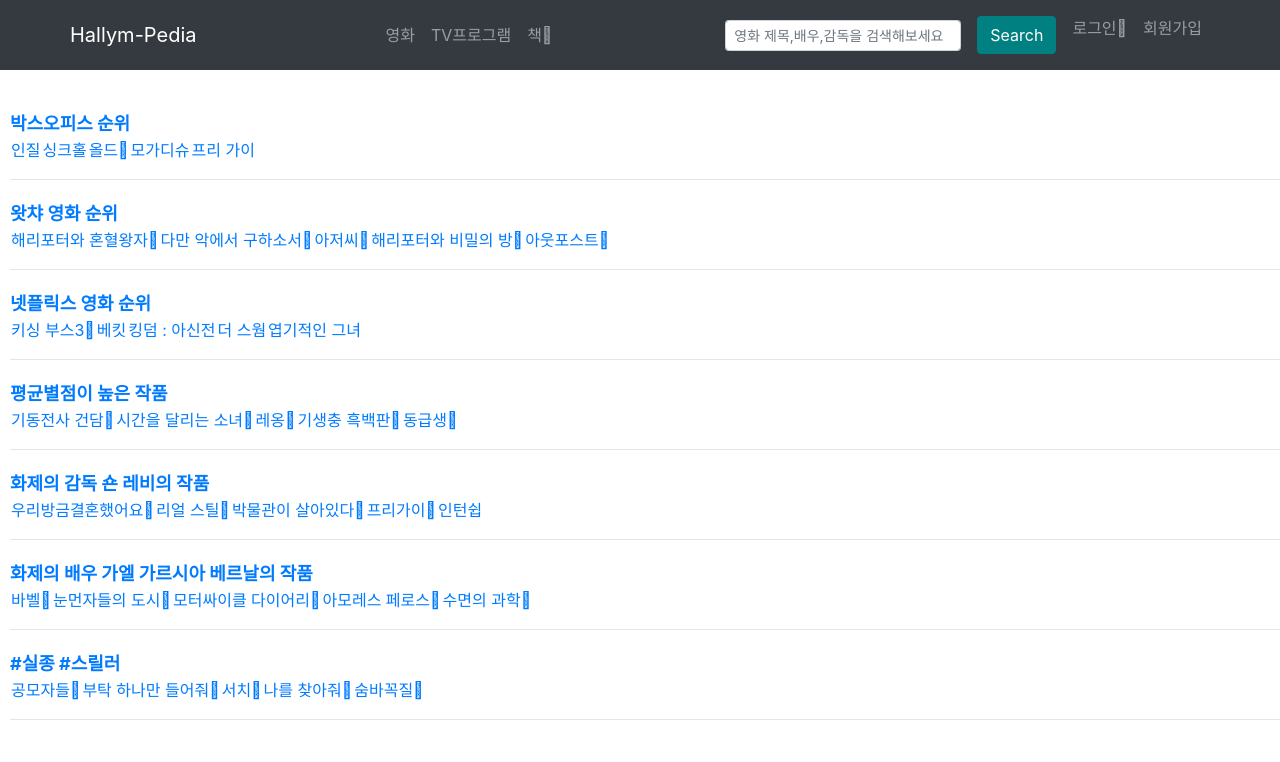
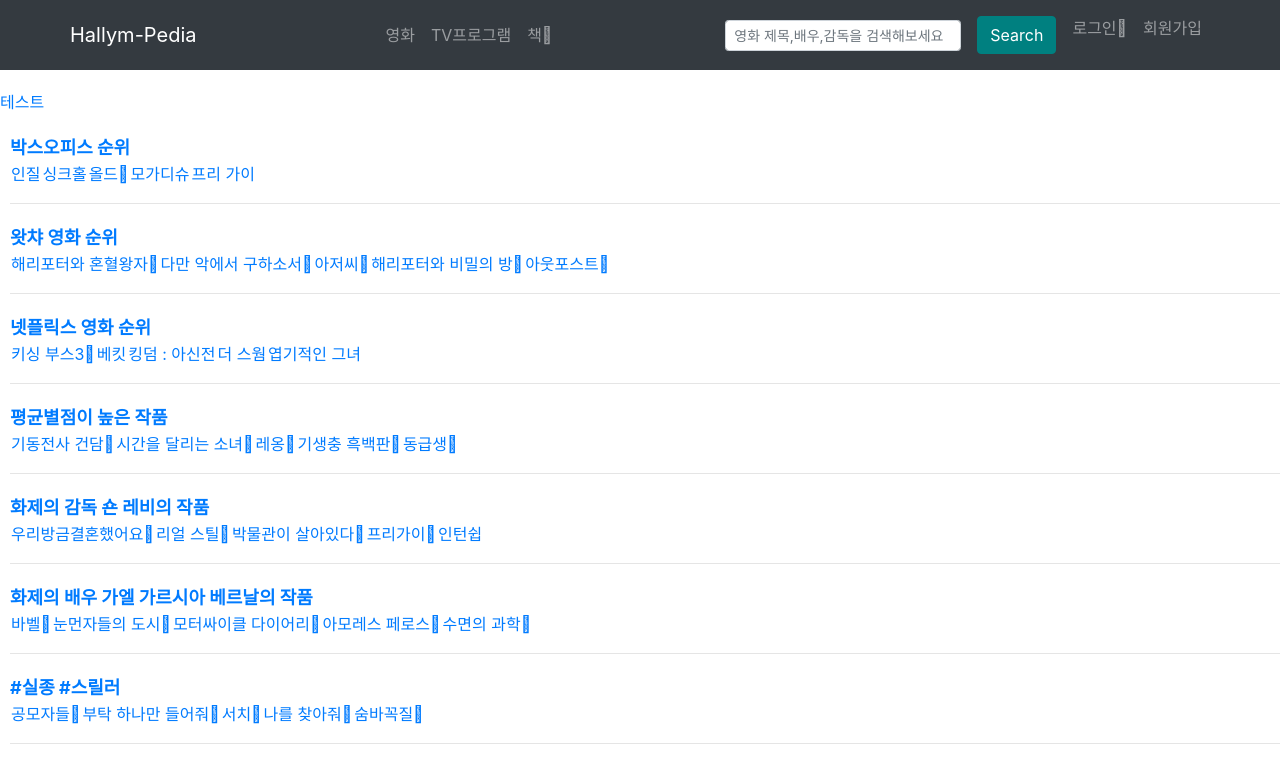
Before and after one commit to SeungMinK/hallym-pedia, a React (Create React App) app: page /Movie in a window 1280 px wide. Shown: the top 762 px of the page. Built offline with nearby package versions, Linux system fonts and the light colour scheme.

Commit message:
[update] updea Moive.js

```diff
--- a/src/Content/Movie.js
+++ b/src/Content/Movie.js
@@ -12,6 +12,7 @@ function Movie() {
   let [movieData, movieDataChange] = useState(data);
   return (
     <>
+      <span>테스트</span>
       {movieData.map((data, index) => {
         return (
           <div className="box">
```
